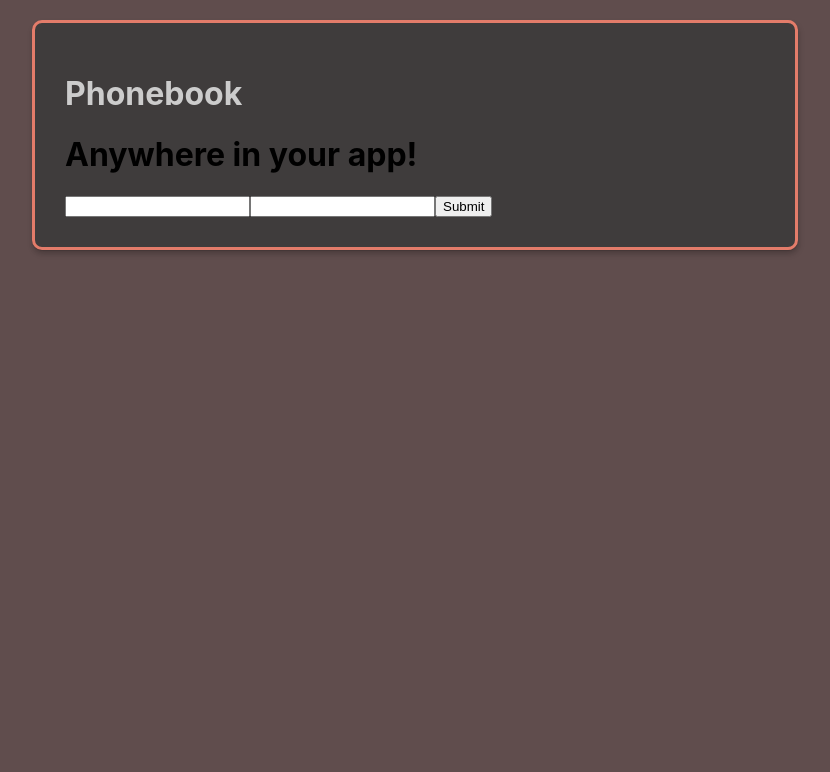
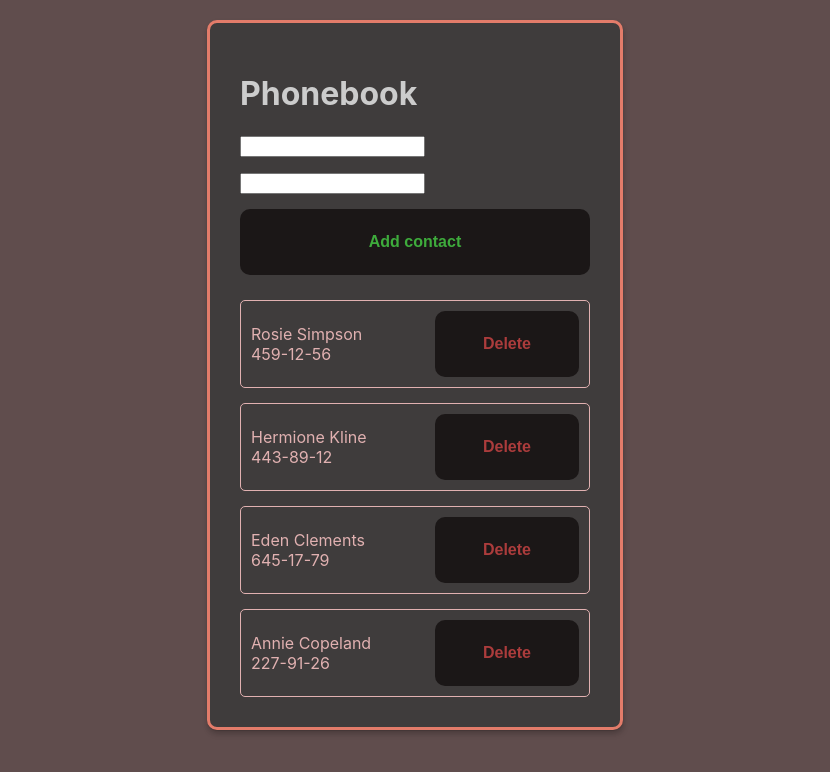
Before and after one commit to Yevhen550/goit-neo-react-hw-module3, a React (Vite) app: page / in a window 1280 px wide. Shown: the top 772 px of the page, without its empty margins (225-1055 px from the left). Built offline with nearby package versions, Linux system fonts and the light colour scheme.

Commit message:
+ form contact

```diff
--- a/src/App.jsx
+++ b/src/App.jsx
@@ -1,14 +1,23 @@
+import { useState } from "react";
 import s from "./App.module.css";
+import Container from "./components/Container/Container";
+import ContactList from "./components/ContactList/ContactList";
+import Searchbox from "./components/SearchBox/SearchBox";
 import ContactForm from "./components/ContactForm/ContactForm";
-import Container from "./components/Container/Container";
+
+import dataContacts from "./data/contacts.json";
 
 function App() {
+  const [contacts, setContacts] = useState(dataContacts);
+
+  const addContact = (newContact) => {};
+
   return (
     <Container>
       <h1 className={s.title}>Phonebook</h1>
       <ContactForm />
       {/* <SearchBox /> */}
-      {/* <ContactList /> */}
+      <ContactList contacts={contacts} />
     </Container>
   );
 }
--- a/src/components/Contact/Contact.jsx
+++ b/src/components/Contact/Contact.jsx
@@ -0,0 +1,15 @@
+import s from "./Contact.module.css";
+
+const Contact = ({ contact }) => {
+  return (
+    <div className={s.card}>
+      <div className={s.cardInfo}>
+        <p className={s.name}>{contact.name}</p>
+        <p className={s.number}>{contact.number}</p>
+      </div>
+      <button className={s.btn}>Delete</button>
+    </div>
+  );
+};
+
+export default Contact;
--- a/src/components/Contact/Contact.module.css
+++ b/src/components/Contact/Contact.module.css
@@ -0,0 +1,33 @@
+.card {
+  color: var(--light-text-color);
+  border: 1px solid var(--light-text-color);
+  border-radius: 5px;
+  padding: 10px;
+  display: flex;
+  gap: 50px;
+  align-items: center;
+  justify-content: space-between;
+}
+
+.name {
+}
+
+.number {
+}
+
+.btn {
+  padding: 1.5em 3em;
+  font-size: 1em;
+  border: none;
+  outline: none;
+  color: rgb(171, 60, 60);
+  background: #1b1717;
+  font-weight: bolder;
+  cursor: pointer;
+  position: relative;
+  z-index: 0;
+  border-radius: 10px;
+  user-select: none;
+  -webkit-user-select: none;
+  touch-action: manipulation;
+}
--- a/src/components/ContactForm/ContactForm.jsx
+++ b/src/components/ContactForm/ContactForm.jsx
@@ -1,63 +1,19 @@
-import React from "react";
-import { Formik } from "formik";
+import s from "./ContactForm.module.css";
 
-const ContactForm = () => (
-  <div>
-    <h1>Anywhere in your app!</h1>
-    <Formik
-      initialValues={{ email: "", password: "" }}
-      validate={(values) => {
-        const errors = {};
-        if (!values.email) {
-          errors.email = "Required";
-        } else if (
-          !/^[A-Z0-9._%+-]+@[A-Z0-9.-]+\.[A-Z]{2,}$/i.test(values.email)
-        ) {
-          errors.email = "Invalid email address";
-        }
-        return errors;
-      }}
-      onSubmit={(values, { setSubmitting }) => {
-        setTimeout(() => {
-          alert(JSON.stringify(values, null, 2));
-          setSubmitting(false);
-        }, 400);
-      }}
-    >
-      {({
-        values,
-        errors,
-        touched,
-        handleChange,
-        handleBlur,
-        handleSubmit,
-        isSubmitting,
-        /* and other goodies */
-      }) => (
-        <form onSubmit={handleSubmit}>
-          <input
-            type="email"
-            name="email"
-            onChange={handleChange}
-            onBlur={handleBlur}
-            value={values.email}
-          />
-          {errors.email && touched.email && errors.email}
-          <input
-            type="password"
-            name="password"
-            onChange={handleChange}
-            onBlur={handleBlur}
-            value={values.password}
-          />
-          {errors.password && touched.password && errors.password}
-          <button type="submit" disabled={isSubmitting}>
-            Submit
-          </button>
-        </form>
-      )}
-    </Formik>
-  </div>
-);
+export const ContactForm = () => {
+  return (
+    <form className={s.form}>
+      <label htmlFor="text">
+        <input type="text" name="name" id="text" />
+      </label>
+      <label htmlFor="email">
+        <input type="email" name="email" id="email" />
+      </label>
+      <button className={s.btn} type="submit">
+        Add contact
+      </button>
+    </form>
+  );
+};
 
 export default ContactForm;
--- a/src/components/ContactForm/ContactForm.module.css
+++ b/src/components/ContactForm/ContactForm.module.css
@@ -0,0 +1,23 @@
+.form {
+  display: flex;
+  gap: 15px;
+  flex-direction: column;
+  margin-bottom: 25px;
+}
+
+.btn {
+  padding: 1.5em 3em;
+  font-size: 1em;
+  border: none;
+  outline: none;
+  color: rgb(62, 171, 60);
+  background: #1b1717;
+  font-weight: bolder;
+  cursor: pointer;
+  position: relative;
+  z-index: 0;
+  border-radius: 10px;
+  user-select: none;
+  -webkit-user-select: none;
+  touch-action: manipulation;
+}
--- a/src/components/ContactList/ContactList.jsx
+++ b/src/components/ContactList/ContactList.jsx
@@ -0,0 +1,16 @@
+import Contact from "../Contact/Contact";
+import s from "./ContactList.module.css";
+
+const ContactList = ({ contacts }) => {
+  return (
+    <ul className={s.list}>
+      {contacts.map((contact) => (
+        <li className={s.item} key={contact.id}>
+          <Contact contact={contact} />
+        </li>
+      ))}
+    </ul>
+  );
+};
+
+export default ContactList;
--- a/src/components/ContactList/ContactList.module.css
+++ b/src/components/ContactList/ContactList.module.css
@@ -0,0 +1,5 @@
+.list {
+  display: flex;
+  flex-direction: column;
+  gap: 15px;
+}
--- a/src/components/Container/Container.module.css
+++ b/src/components/Container/Container.module.css
@@ -1,7 +1,7 @@
 .container {
   border: 3px solid rgb(227, 124, 106);
   border-radius: 10px;
-  max-width: 700px;
+  max-width: 350px;
   margin-left: auto;
   margin-right: auto;
   padding: 30px;
--- a/src/components/SearchBox/SearchBox.jsx
+++ b/src/components/SearchBox/SearchBox.jsx
@@ -0,0 +1,6 @@
+import s from "./SearchBox.module.css";
+
+const Searchbox = () => {
+  return console.log("lol2");
+};
+export default Searchbox;
--- a/src/index.css
+++ b/src/index.css
@@ -1,5 +1,6 @@
 :root {
   --text-color: #212121;
+  --light-text-color: #e1b1b1;
   --white-text-color: #83e87a;
   --dark-bg-img: #3f3c3c;
 
@@ -9,7 +10,6 @@
   --online-status-color: green;
   --offline-status-color: rgb(230, 114, 114);
 
-  --trow-bg-color: #efefef;
   --trow-accent-bg-color: beige;
   --table-border-color: #f9f9f9;
 
```
Also changed, not shown: src/assets/icon.svg (added).
